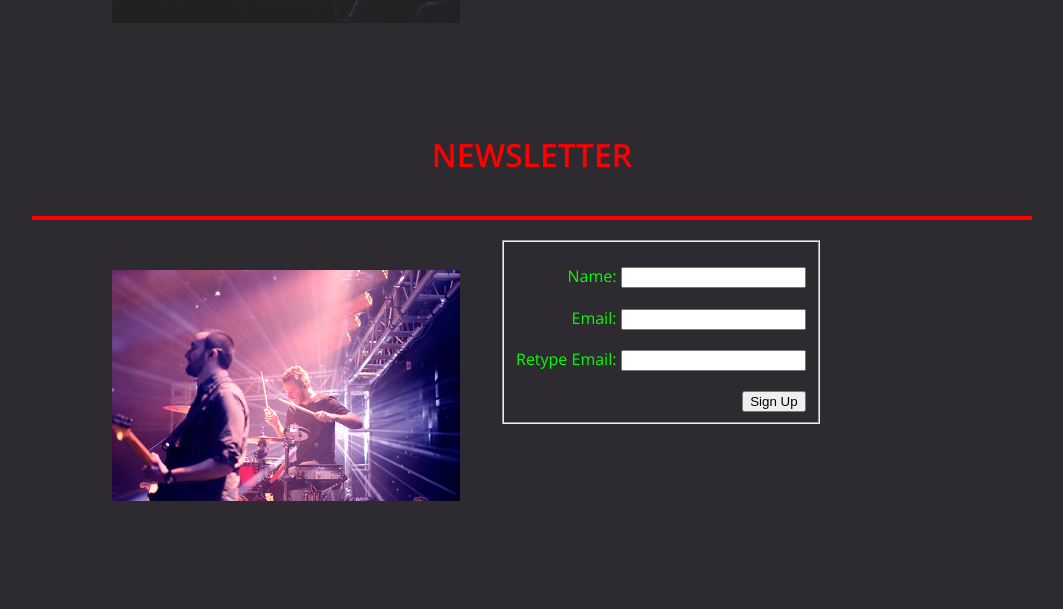
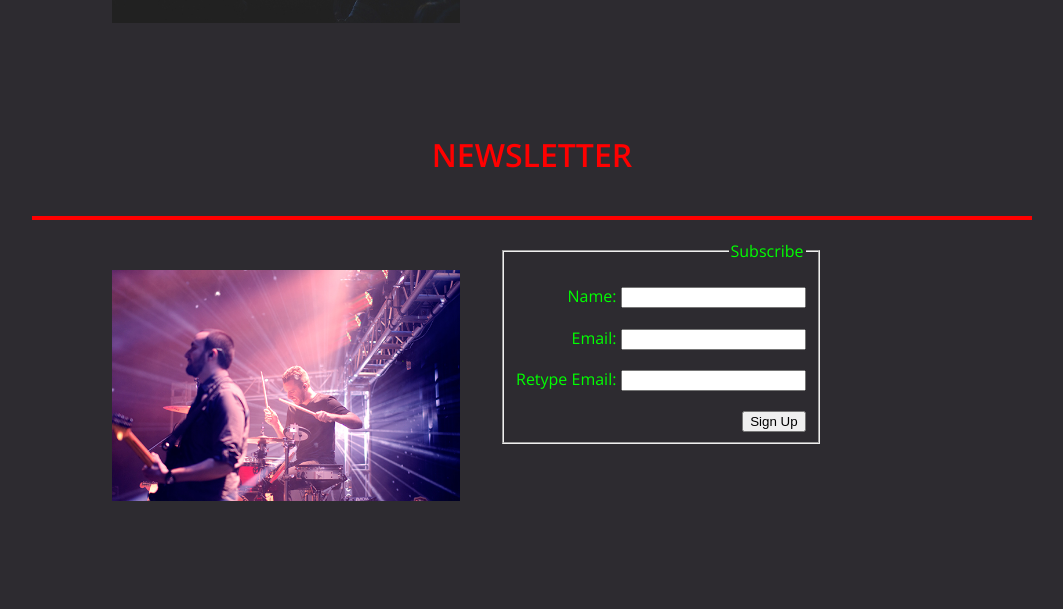
Before and after one commit to AdamButcher1/TreehouseProject8, a plain HTML site: page survey.html in a window 1280 px wide. Shown: the part 845-1454 px from the top of the page, without its empty margins (108-1171 px from the left). Drawn offline with nearby package versions, Linux system fonts and the light colour scheme.

Commit message:
Add files via upload

```diff
--- a/survey.html
+++ b/survey.html
@@ -69,6 +69,7 @@
             <div class="container">
               <form class="newsletter">
 				<fieldset>
+					<legend><label for="albums">Subscribe</label></legend>
                   <p><label for="name">Name: </label><input id="name" type ="text" name="textfield"></p>
                   <p><label for="email">Email: </label><input id="email" type ="email" name="textfield"></p>
                   <p><label for="retypeEmail">Retype Email: </label><input id="retypeEmail" type ="email" name="textfield"></p>
```
